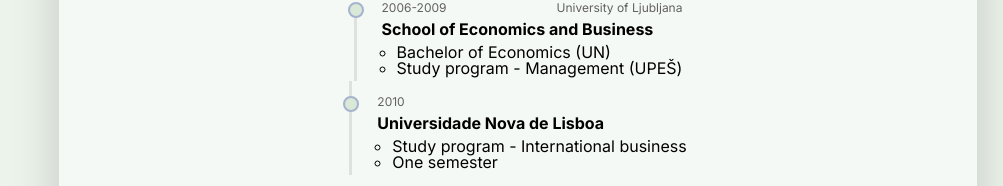
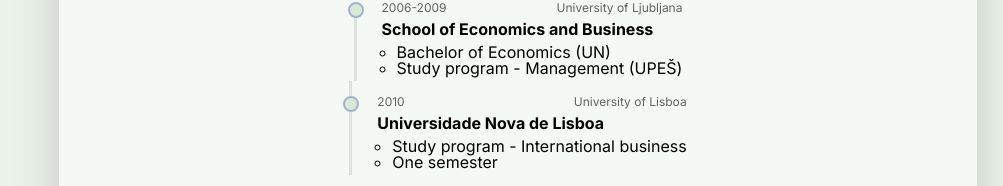
Before and after one commit to HelloStojan/HelloStojann.github.io, a plain HTML site: page index.html in a window 1280 px wide. Shown: the part 1891-2077 px from the top of the page, without its empty margins (277-1280 px from the left). Drawn offline with Linux system fonts and the light colour scheme.

Commit message:
Update index.html

```diff
--- a/index.html
+++ b/index.html
@@ -310,6 +310,7 @@
               <div class="vizenia job-align">
                 <div class="year-company">
                   <span class="year">2010</span>
+                  <span class="company">University of Lisboa</span>
                 </div>
                 <ul>
                   <li class="resume-job">Universidade Nova de Lisboa</li>
```
